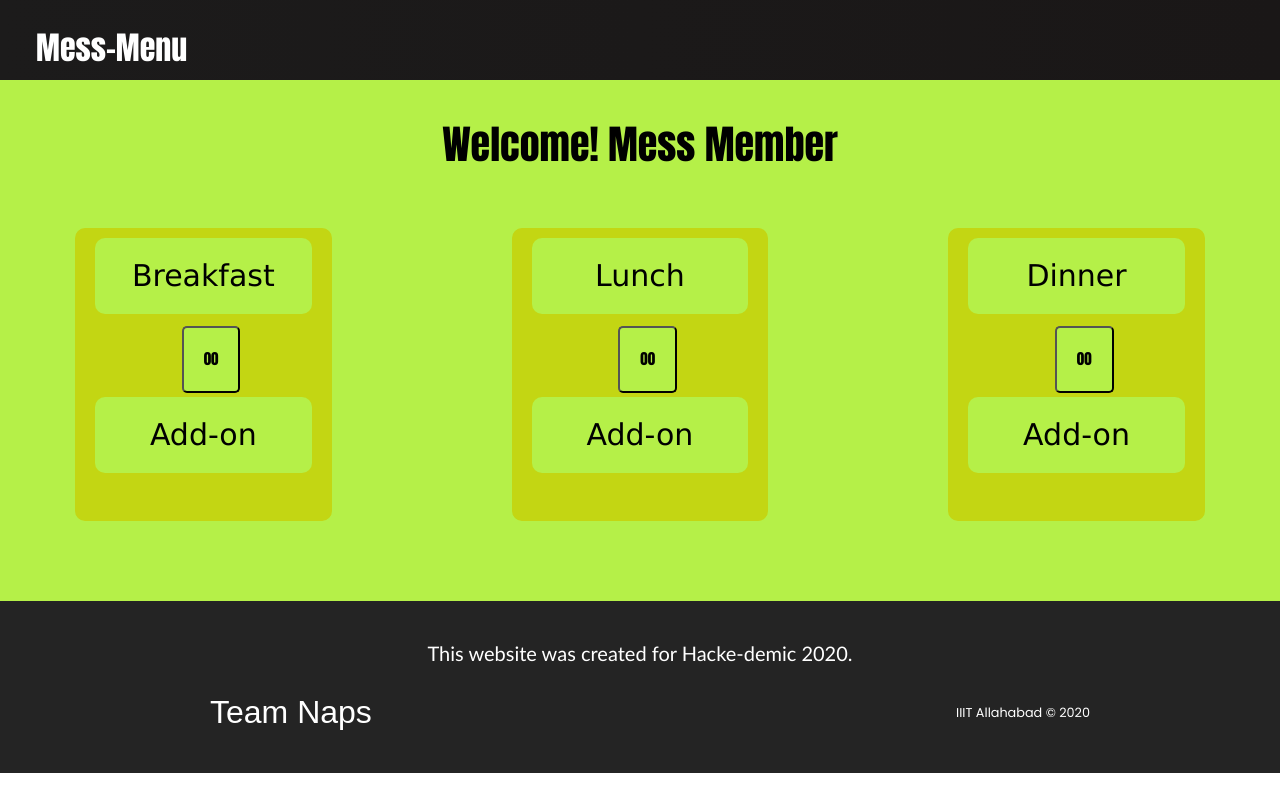
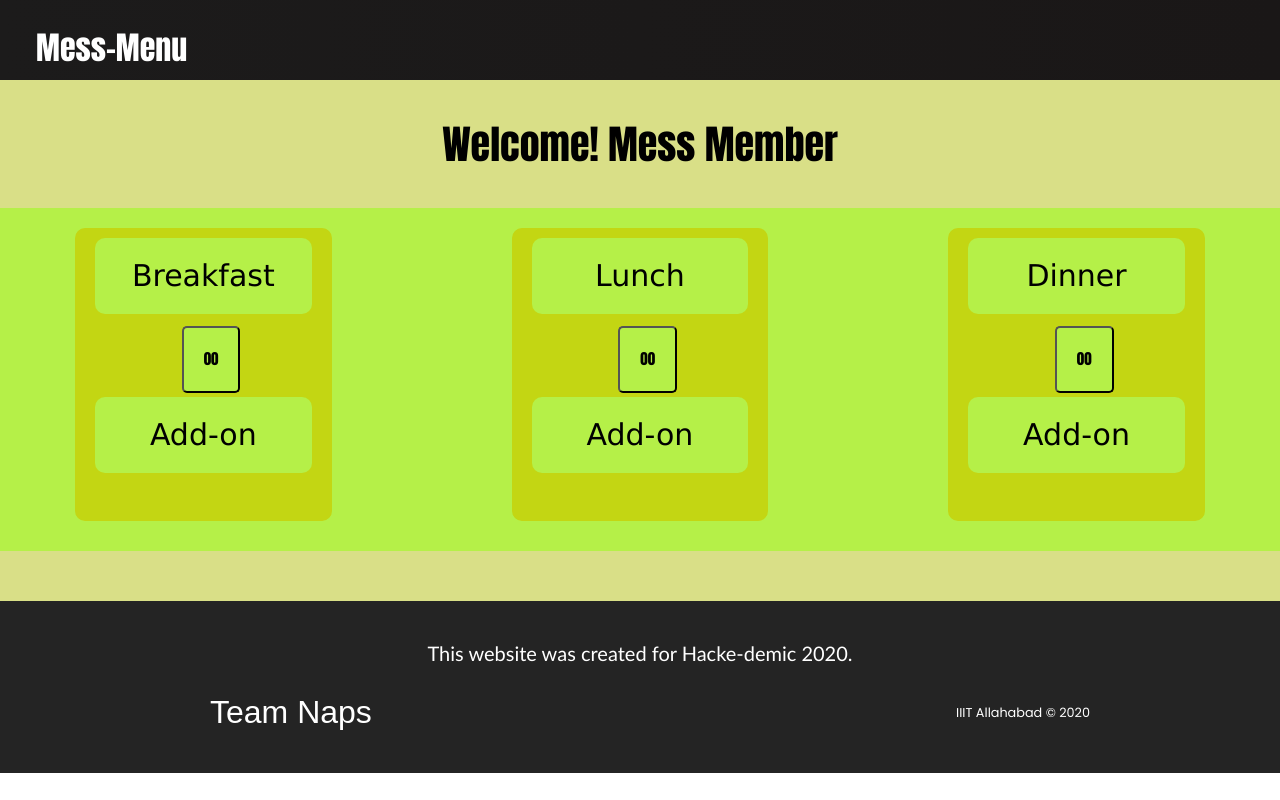
Before and after one commit to naina24/UnMess, a React (Create React App) app: page /Member in a window 1280 px wide. Built offline with nearby package versions, Linux system fonts and the light colour scheme.

Commit message:
Update Style.css

```diff
--- a/src/components/Mess_Member/Style.css
+++ b/src/components/Mess_Member/Style.css
@@ -13,7 +13,7 @@
 
 
   .member{
-    background-color: rgb(181, 240, 72);
+    background:#d9df87;
     padding-top:20px;
     padding-bottom: 50px;
 
```
